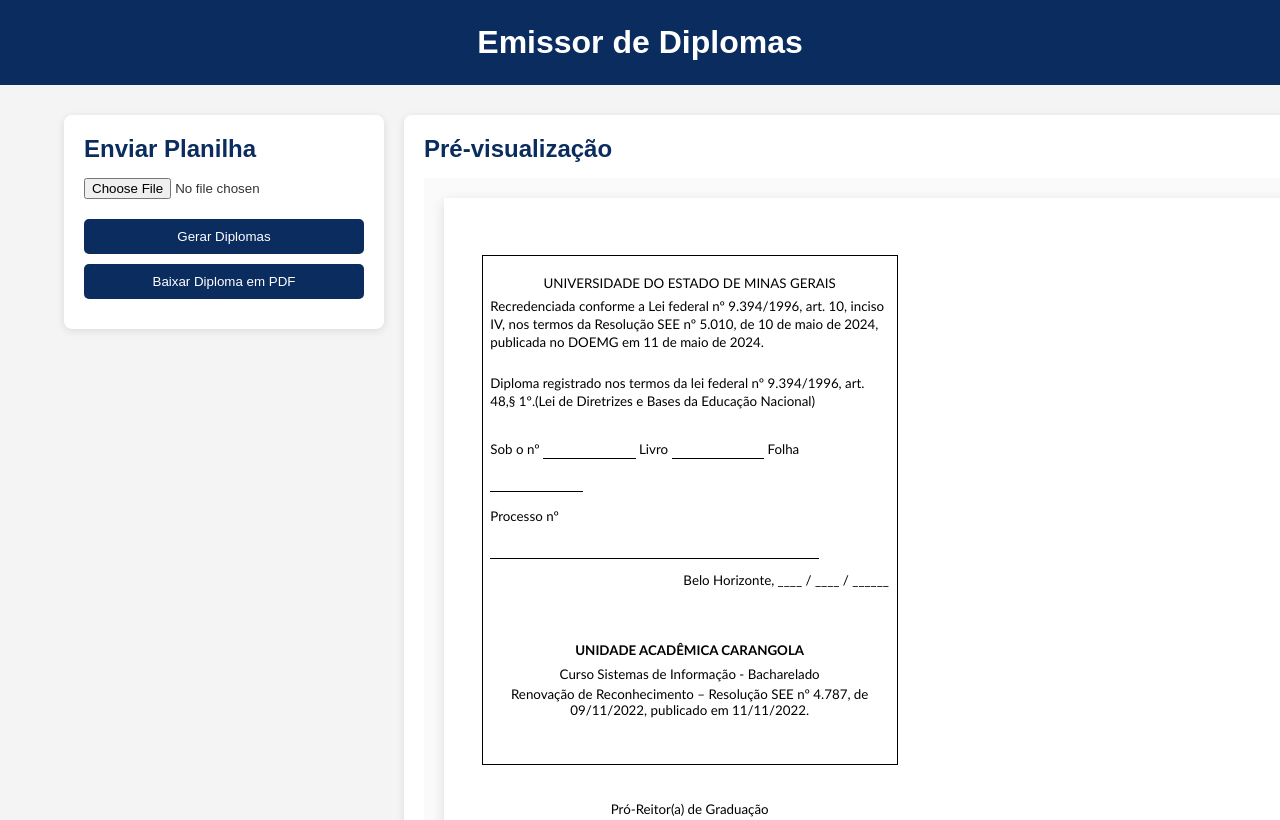
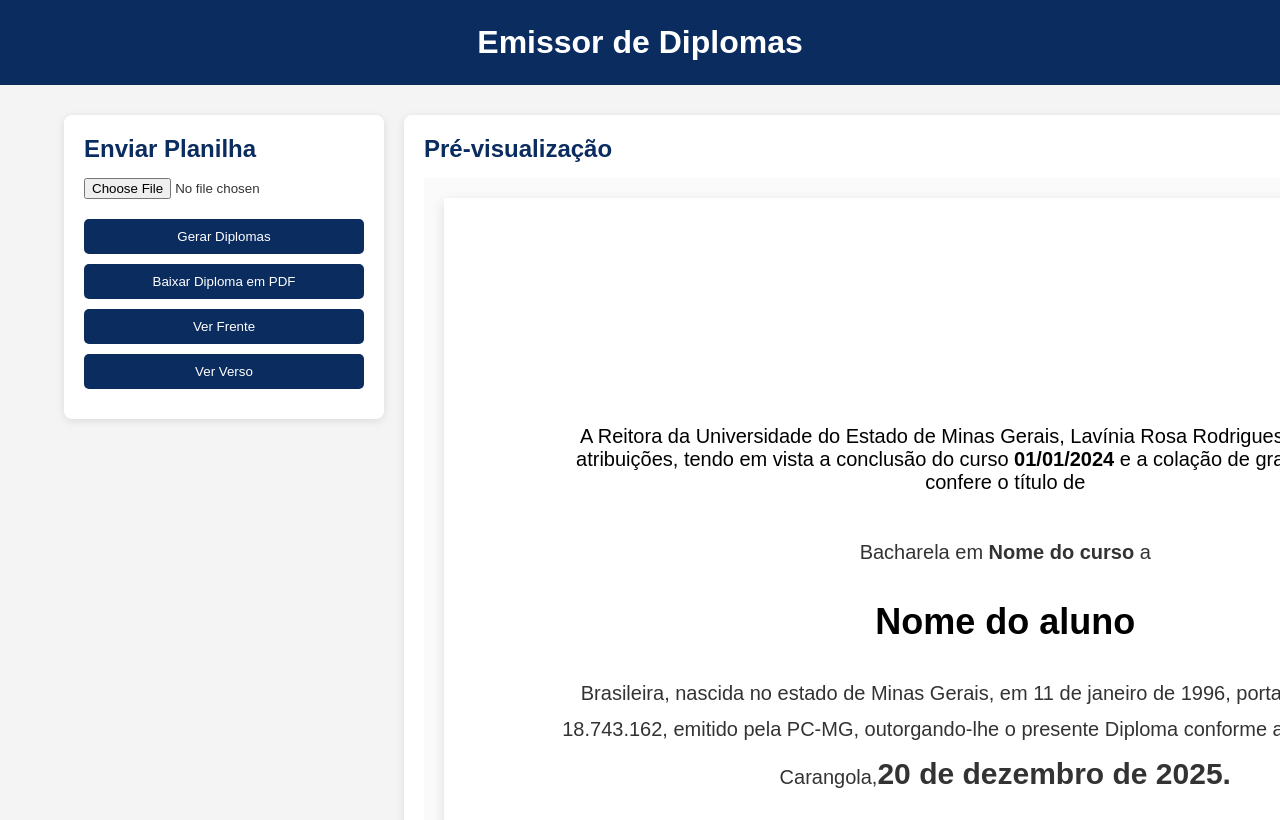
Before and after one commit to Daysousa/Projeto-Emissor-Diplomas, a plain HTML site: page index.html in a window 1280 px wide. Shown: the top 820 px of the page. Drawn offline with Linux system fonts and the light colour scheme.

Commit message:
feat: ajuste do layout frente e verso do diploma

```diff
--- a/css/style.css
+++ b/css/style.css
@@ -74,7 +74,7 @@
   padding: 20px;
   background-color: #fafafa;
   display: flex;
-  align-items: center;
+  align-items: flex-start;
   justify-content: center;
 }
 
@@ -101,7 +101,7 @@
 
 .diploma-topo p {
   font-size: 20px;
-  color: #black;
+  color: #000;
 }
 
 .diploma-conteudo {
@@ -253,3 +253,11 @@
   font-size: 10pt;
   color: #000;
 }
+
+.pagina-diploma {
+  display: none;
+}
+
+.pagina-diploma.ativo {
+  display: block;
+}
--- a/index.html
+++ b/index.html
@@ -18,20 +18,39 @@
         <button type="button" id="downloadArquivo">
           Baixar Diploma em PDF
         </button>
+        <button class="button" id="btnfrente">Ver Frente</button>
+        <button class="button" id="btnverso">Ver Verso</button>
       </section>
       <section class="preview">
         <h2>Pré-visualização</h2>
         <div id="areaDiploma">
-          <!-- <div class="diploma">
+          <div class="pagina-diploma anverso ativo">
+            <div class="diploma">
               <div class="diploma-topo">
-         <p>A Reitora da Universidade do Estado de Minas Gerais, Lavínia Rosa Rodrigues, no uso de suas atribuições, tendo em vista a conclusão do curso <span class="data-inicio">01/01/2024</span> e a colação de grau em <span class="data-fim">01/03/2024 </span></p>
+                <p>
+                  A Reitora da Universidade do Estado de Minas Gerais, Lavínia
+                  Rosa Rodrigues, no uso de suas atribuições, tendo em vista a
+                  conclusão do curso
+                  <span class="data-inicio">01/01/2024</span> e a colação de
+                  grau em <span class="data-fim">01/03/2024 </span>
+                </p>
                 <p>confere o título de</p>
               </div>
               <div class="diploma-conteudo">
                 <p>Bacharela em <span class="curso">Nome do curso</span> a</p>
                 <h3 class="nome-aluno">Nome do aluno</h3>
-          <p>Brasileira, nascida no estado de Minas Gerais, em 11 de janeiro de 1996, portadora do RG MG-18.743.162, emitido pela PC-MG, outorgando-lhe o presente Diploma conforme a legislação vigente</p>
-          <p>Carangola,<span class="data-emissao">20 de dezembro de 2025.</span></p>
+                <p>
+                  Brasileira, nascida no estado de Minas Gerais, em 11 de
+                  janeiro de 1996, portadora do RG MG-18.743.162, emitido pela
+                  PC-MG, outorgando-lhe o presente Diploma conforme a legislação
+                  vigente
+                </p>
+                <p>
+                  Carangola,<span class="data-emissao"
+                    >20 de dezembro de 2025.</span
+                  >
+                </p>
+              </div>
               <div class="diploma-assinaturas">
                 <div class="assinatura">
                   <p>Diretor</p>
@@ -44,7 +63,8 @@
             <div class="assinatura-diplomado">
               <p>Diplomado</p>
             </div>
-        </div> -->
+          </div>
+          <div class="pagina-diploma verso">
             <div class="diploma-verso">
               <div class="quadro-verso">
                 <div class="verso-topo">
@@ -53,14 +73,14 @@
                 <div class="verso-texto">
                   <p>
                     Recredenciada conforme a Lei federal nº 9.394/1996, art. 10,
-                  inciso IV, nos termos da Resolução SEE nº 5.010, de 10 de maio
-                  de 2024, publicada no DOEMG em 11 de maio de 2024.
+                    inciso IV, nos termos da Resolução SEE nº 5.010, de 10 de
+                    maio de 2024, publicada no DOEMG em 11 de maio de 2024.
                   </p>
                   <div class="verso-texto">
                     <p>
-                    Diploma registrado nos termos da lei federal nº 9.394/1996,
-                    art. 48,§ 1º.(Lei de Diretrizes e Bases da Educação
-                    Nacional)
+                      Diploma registrado nos termos da lei federal nº
+                      9.394/1996, art. 48,§ 1º.(Lei de Diretrizes e Bases da
+                      Educação Nacional)
                     </p>
                   </div>
                 </div>
@@ -93,6 +113,7 @@
               </div>
             </div>
           </div>
+        </div>
       </section>
     </main>
     <footer></footer>
```
Lines whose indentation alone changed are shown as unchanged.
